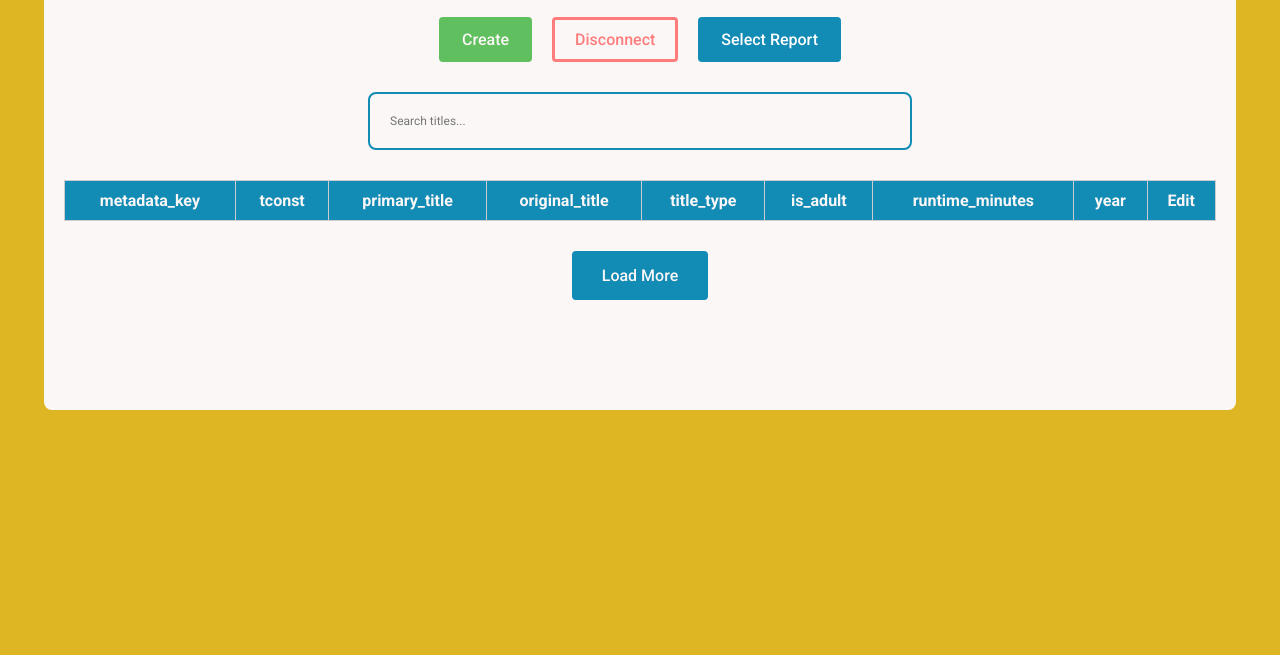
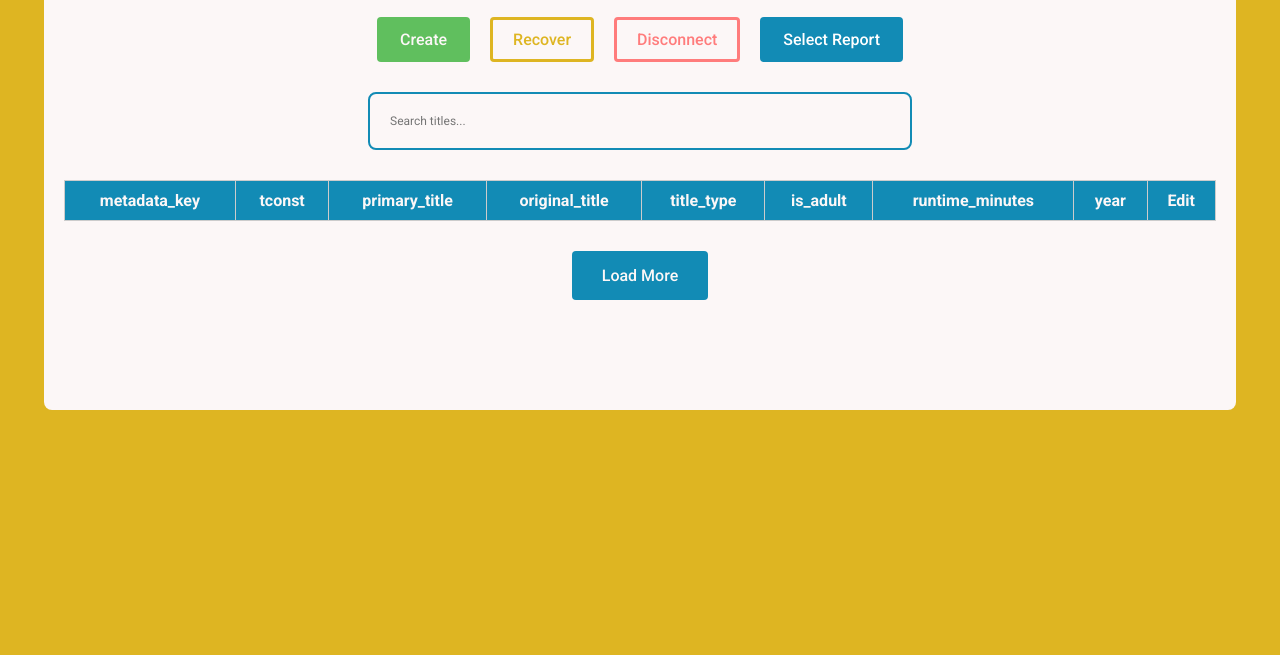
Before and after one commit to anjagnz/STADVDB-MCO2, a website: page data.html in a window 1280 px wide. Shown: the part 145-800 px from the top of the page. Drawn offline with Linux system fonts and the light colour scheme; no server answers.

Commit message:
Added back the recovery button

```diff
--- a/data.html
+++ b/data.html
@@ -159,6 +159,12 @@
             loadBatch();
         });
 
+        async function triggerRecovery() {
+            const result = await fetch('/api/recover', {method: 'POST'});
+            const data = await result.json();
+            alert(`Recovered: ${data.recovered}. Failed to recover: ${data.failed}`);
+        }
+
         // dropdown menu for reports
         function myFunction() {
             document.getElementById("myDropdown").classList.toggle("show");
@@ -187,6 +193,7 @@
             <!-- feature bar -->
             <div class = "featureBar">
                 <button class="green-button" onclick="window.location.href='create.html';">Create</button>
+                <button class="red-button" style="color: var(--background); border: 3px solid var(--background);" onclick="triggerRecovery()">Recover</button>
                 <button class="red-button" onclick="window.location.href='index.html';">Disconnect</button>
                 <!-- reports dropdown -->
                 <div class="dropdown">
```
